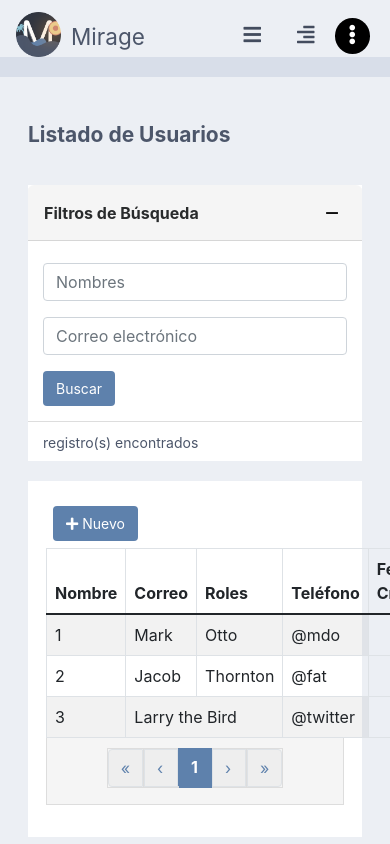
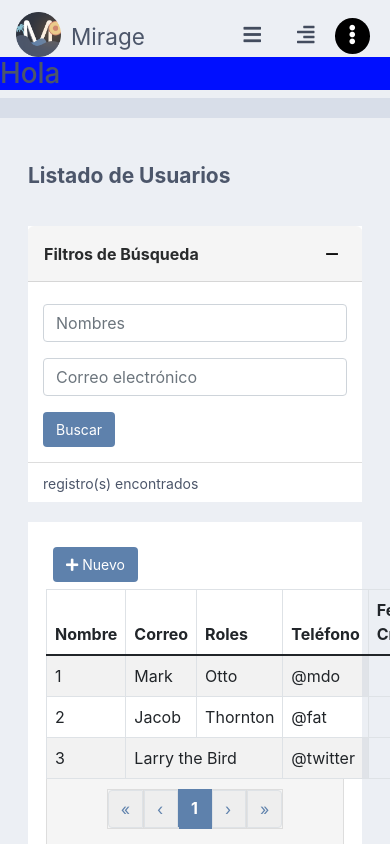
Before and after one commit to Linkhub-git/economysa-motor-front, a React (Create React App) app: page /Seguridad in a window 390 px wide. Both pictures are taken after a click on the link 352 px from the left and 36 px from the top of the page. Built offline with nearby package versions, Linux system fonts and the light colour scheme.

Commit message:
Transition in the span header

```diff
--- a/src/components/Header/Header.css
+++ b/src/components/Header/Header.css
@@ -33,6 +33,15 @@
     margin-left: 10px;
     position: relative;
     top: 16px;
+}
+/* Span oculto mobile */
+.spanMobile{
+    transition: 250ms;
+    background-color: #000fff;
+}
+.spanMobileHide{
+    visibility: hidden;
+    transition: 250ms;
 }
 @media only screen and (min-width: 992px){
     .headerMobile{
--- a/src/components/Header/HeaderMobile.js
+++ b/src/components/Header/HeaderMobile.js
@@ -9,6 +9,7 @@ function HeaderMobile() {
   /* Utilizar acá el showSideBar3, que es el que muestra el span en versión mobile
   En la versión mobile tiene también un pequeño span, utilizar como base el que hice antes
   ya que es modificar y agregar menos cosas*/
+  console.log(showSideBar3);
   return {
     showSideBar1,
     showSideBar2,
@@ -26,8 +27,8 @@ function HeaderMobile() {
                 <a href="#" onClick={()=> setShowSideBar3(!showSideBar3)} className={showSideBar3 === false ? "lastLinkHeader" : "lastLinkHeader activeHeader activeLasLink"}><i className="fas fa-ellipsis-v"></i></a>
               </div>
         </div>
-        <div className='spanMobile'>
-
+        <div className={showSideBar3 === true ? "spanMobile" : "spanMobileHide"}>
+      <h1>Hola</h1>
         </div>
       </header>
     )
```
